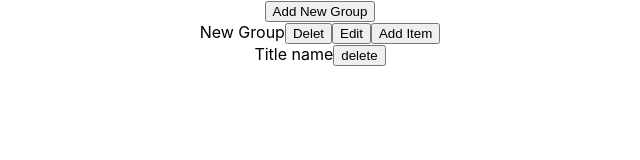
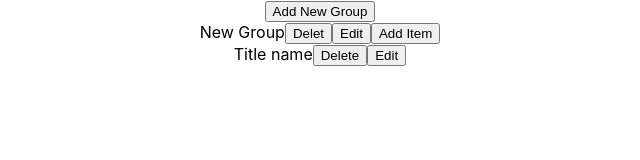
Before and after one commit to cintia-sari/items-list-in-react, a React (Create React App) app: page / in a window 1280 px wide. Shown: the top 160 px of the page, without its empty margins (320-960 px from the left). Built offline with nearby package versions, Linux system fonts and the light colour scheme.

Commit message:
Edit metódus

```diff
--- a/src/App.js
+++ b/src/App.js
@@ -102,12 +102,12 @@ function App() {
 
       //const newItem = state.group.map(group => Object.values(group.itemsList).filter(item=> item.id != id));
      const newItem = state.group.map(group=>{
+      return {
+        title: group.title,
+        rename:group.rename,
+        id:group.id,
+        itemsList:group.itemsList.filter(item=>String(item.id) !==id)
 
-        return {
-          title: group.title,
-          rename:group.rename,
-          id:group.id,
-          itemsList:group.itemsList.filter(item=>String(item.id) !==id)
         }
       })
 
@@ -118,9 +118,49 @@ function App() {
 
       }
 
+      function itemEdit(id){
+        const itemEdited = state.group.map(group=>{
 
-      console.log(state.group)
+          return {
+            title: group.title,
+            rename:group.rename,
+            id:group.id,
+            itemsList:group.itemsList.map(item=> {
+              if(String(item.id) === id){
+                item.itemrename = !item.itemrename;
+              }
+              return item;
+                  })
+                }})
 
+          setState({
+          group:itemEdited,
+          nextId: state.nextId ,
+          nextItemId:state.nextItemId})
+      }
+
+      function itemRename(id,newName){
+        const itemEdited = state.group.map(group=>{
+
+          return {
+            title: group.title,
+            rename:group.rename,
+            id:group.id,
+            itemsList:group.itemsList.map(item=> {
+              if(String(item.id) === id){
+                item.name = newName;
+              }
+              return item;
+                  })
+                }})
+
+          setState({
+          group:itemEdited,
+          nextId: state.nextId ,
+          nextItemId:state.nextItemId})
+
+      }
+console.log(state.group)
   return (
     <div className="App">
       <AddGroup groupAddition={groupAddition} />
@@ -131,6 +171,8 @@ function App() {
           renameButton={renameButton}
           addNewItem={addNewItem}
           itemDelete={itemDelete}
+          itemEdit={itemEdit}
+          itemRename={itemRename}
         />
     </div>
   );
--- a/src/Components/GroupList/GroupList.jsx
+++ b/src/Components/GroupList/GroupList.jsx
@@ -45,8 +45,11 @@ export default function GroupList(props) {
             <button onClick={editing} data-id={group.id}>Edit</button>
             <button onClick={addItem} data-id={group.id}>Add Item</button>
           </div>}
-          <ItemList itemList={group.itemsList}
+          <ItemList
+                    itemList={group.itemsList}
                     itemDelete={props.itemDelete}
+                    itemEdit={props.itemEdit}
+                    itemRename={props.itemRename}
                     />
      </div>))
 
--- a/src/Components/ItemList/ItemList.jsx
+++ b/src/Components/ItemList/ItemList.jsx
@@ -7,13 +7,39 @@ export default function ItemList(props) {
 
   }
 
+  const rename=(e)=>{
+    props.itemRename(e.target.dataset.id,e.target.value)
+  }
 
+ const edit=(e)=>{
+  props.itemEdit(e.target.dataset.id)
+ }
 
     const itemList= props.itemList.map(item=>(
-               <div> {item.name}
-                    <button onClick={delet} data-id={item.id}>delete</button>
+      <div>{ item.itemrename === true ?
+                <div key={item.id} >
+                  <label>
+                    <input
+                    value={item.value}
+                    type="text"
+                    data-id={item.id}
+                    name="item-name"
+                    onChange={rename}
+                    required
+                    />
+                    <button onClick={edit} data-id={item.id} >Ok</button>
+                  </label>
+                </div>
+              :
+                <div key={item.id}>
+                    {item.name}
+                    <button onClick={delet} data-id={item.id}>Delete</button>
+                    <button onClick={edit} data-id={item.id}>Edit</button>
+                </div>
+          }
+      </div>
 
-                </div>));
+      ));
 
   return (
     <div>
```
